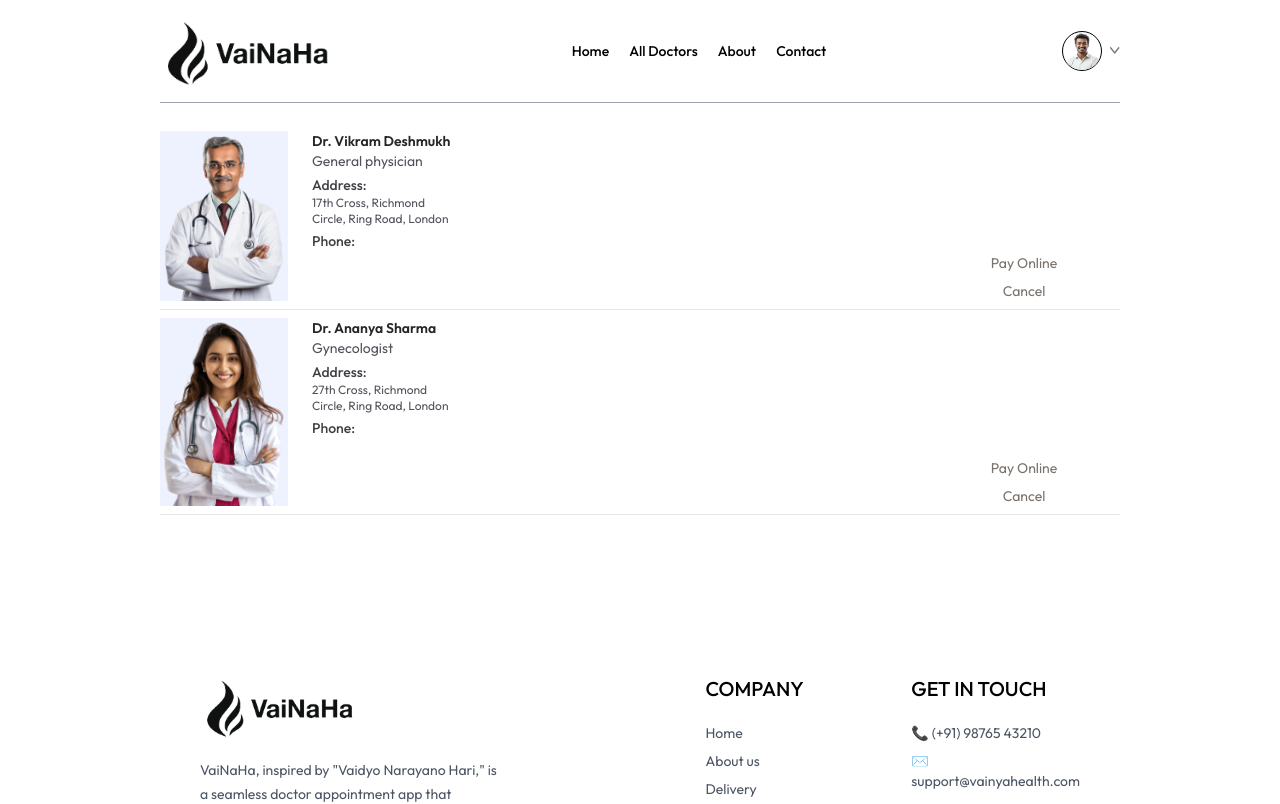
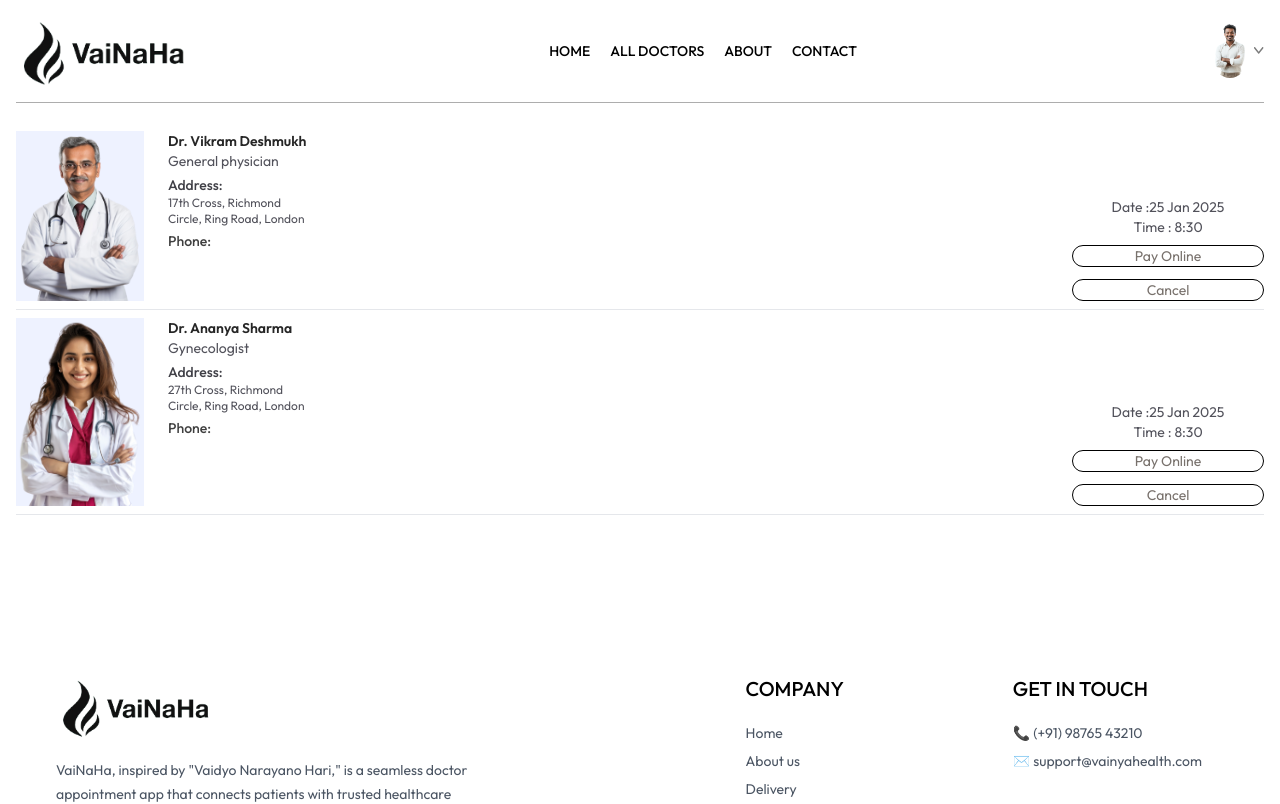
Before and after one commit to Anantarajkatti/VaiNaHa--doctor-appointment-App, a React (Vite) app in the folder frontend/: page /my-appointment in a window 1280 px wide. Shown: the top 804 px of the page. Built offline with nearby package versions, Linux system fonts and the light colour scheme.

Commit message:
showmenu

```diff
--- a/frontend/src/App.jsx
+++ b/frontend/src/App.jsx
@@ -1,34 +1,34 @@
-import React from 'react'
-import NavBar from './components/NavBar'
-import { Route,Routes } from 'react-router-dom'
-import Home from './pages/Home'
-import Doctors from './pages/Doctors'
-import Login from './pages/Login'
-import About from './pages/About'
-import Contact from './pages/Contact'
-import MyProfile from './pages/MyProfile'
-import MyAppointment from './pages/MyAppointment'
-import Appointment from './pages/Appointment'
-import Footer from './components/Footer'
+import React from "react";
+import NavBar from "./components/NavBar";
+import { Route, Routes } from "react-router-dom";
+import Home from "./pages/Home";
+import Doctors from "./pages/Doctors";
+import Login from "./pages/Login";
+import About from "./pages/About";
+import Contact from "./pages/Contact";
+import MyProfile from "./pages/MyProfile";
+import MyAppointment from "./pages/MyAppointment";
+import Appointment from "./pages/Appointment";
+import Footer from "./components/Footer";
 
 function App() {
   return (
-    <div className='mx-40 sm:mx[10%]'>
-     <NavBar/>
-     <Routes>
-      <Route path='/' element={<Home/>}/>
-      <Route path='/doctors' element={<Doctors/>}/>
-      <Route path='doctors/:speciality' element={<Doctors/>}/>
-      <Route path='/login' element={<Login/>}/>
-      <Route path='/about' element={<About/>}/>
-      <Route path='/contact' element={<Contact/>}/>
-      <Route path='/my-profile' element={<MyProfile/>}/>
-      <Route path='/my-appointment' element={<MyAppointment/>}/>
-      <Route path='/appointment/:docId' element={<Appointment/>}/>
-     </Routes>
-     <Footer/>
+    <div className="mx-4 sm:mx[10%]">
+      <NavBar />
+      <Routes>
+        <Route path="/" element={<Home />} />
+        <Route path="/doctors" element={<Doctors />} />
+        <Route path="doctors/:speciality" element={<Doctors />} />
+        <Route path="/login" element={<Login />} />
+        <Route path="/about" element={<About />} />
+        <Route path="/contact" element={<Contact />} />
+        <Route path="/my-profile" element={<MyProfile />} />
+        <Route path="/my-appointment" element={<MyAppointment />} />
+        <Route path="/appointment/:docId" element={<Appointment />} />
+      </Routes>
+      <Footer />
     </div>
-  )
+  );
 }
 
-export default App
+export default App;
--- a/frontend/src/components/NavBar.jsx
+++ b/frontend/src/components/NavBar.jsx
@@ -3,79 +3,105 @@ import { assets } from "../assets/assets_frontend/assets";
 import { NavLink, useNavigate } from "react-router-dom";
 
 function NavBar() {
-  // const [showDropDown, setShowDropDown] = useState(false);
+  const [showMenu, setShowMenu] = useState(false);
   const [token, SetToken] = useState(true);
 
   const navigate = useNavigate();
   return (
-    <div className="flex item-center justify-between text-sm py-4 mb-5 border-b border-b-gray-400">
+    <div className="flex items-center justify-between text-sm py-4 mb-5 border-b border-b-[#ADADAD]">
       <img
         onClick={() => navigate("/")}
-        className=" w-44   cursor-pointer"
+        className="w-44 cursor-pointer"
         src={assets.vainaha}
-        alt="Vainaha"
+        alt=""
       />
-      <ul className="hidden md:flex items-center gap-5 font-medium">
+      <ul className="md:flex items-start gap-5 font-medium hidden">
         <NavLink to="/">
-          <li className="py-1">Home</li>
+          <li className="py-1">HOME</li>
           <hr className="border-none outline-none h-0.5 bg-primary w-3/5 m-auto hidden" />
         </NavLink>
         <NavLink to="/doctors">
-          <li className="py-1">All Doctors</li>
-          <hr className="border-none outline-none h-0.5 bg-primary w-3/5 m-auto hidden " />
+          <li className="py-1">ALL DOCTORS</li>
+          <hr className="border-none outline-none h-0.5 bg-primary w-3/5 m-auto hidden" />
         </NavLink>
         <NavLink to="/about">
-          <li className="py-1">About</li>
+          <li className="py-1">ABOUT</li>
           <hr className="border-none outline-none h-0.5 bg-primary w-3/5 m-auto hidden" />
         </NavLink>
         <NavLink to="/contact">
-          <li className="py-1">Contact</li>
+          <li className="py-1">CONTACT</li>
           <hr className="border-none outline-none h-0.5 bg-primary w-3/5 m-auto hidden" />
         </NavLink>
       </ul>
-      <div className="flex items-center gap-4">
+
+      <div className="flex items-center gap-4 ">
         {token ? (
           <div className="flex items-center gap-2 cursor-pointer group relative">
-            <img
-              className="w-10 h-10 object-cover object-top rounded-full border border-black "
-              src={assets.profile_Ind}
-              alt="profile_pic"
-            />
-            <img className="w-2.5" src={assets.dropdown_icon} alt="drop_icon" />
-            <div className="absolute top-0 right-0 pt-14 text-base font-medium text-gray-600 z-20  hidden group-hover:block">
-              <div className="min-w-48 bg-stone-100 rounded flex flex-col gap-4 p-4">
+            <img className="w-8 rounded-full" src={assets.profile_Ind} alt="" />
+            <img className="w-2.5" src={assets.dropdown_icon} alt="" />
+            <div className="absolute top-0 right-0 pt-14 text-base font-medium text-gray-600 z-20 hidden group-hover:block">
+              <div className="min-w-48 bg-gray-50 rounded flex flex-col gap-4 p-4">
                 <p
                   onClick={() => navigate("/my-profile")}
-                  className=" hover:text-black cursor-pointer"
+                  className="hover:text-black cursor-pointer"
                 >
-                  {" "}
                   My Profile
                 </p>
                 <p
-                  onClick={() => navigate("/my-appointment")}
-                  className=" hover:text-black cursor-pointer"
+                  onClick={() => navigate("/my-appointments")}
+                  className="hover:text-black cursor-pointer"
                 >
-                  {" "}
-                  My Appontment
+                  My Appointments
                 </p>
-                <p
-                  onClick={() => SetToken(false)}
-                  className=" hover:text-black cursor-pointer"
-                >
-                  {" "}
-                  LogOut
-                </p>
+                <p className="hover:text-black cursor-pointer">Logout</p>
               </div>
             </div>
           </div>
         ) : (
           <button
             onClick={() => navigate("/login")}
-            className="bg-[#009698]  text-white px-8 py-3 rounded-full font-light hidden md:block"
+            className="bg-primary text-white px-8 py-3 rounded-full font-light hidden md:block"
           >
-            Create Account
+            Create account
           </button>
         )}
+        <img
+          onClick={() => setShowMenu(true)}
+          className="w-6 md:hidden"
+          src={assets.menu_icon}
+          alt=""
+        />
+
+        {/* ---- Mobile Menu ---- */}
+        <div
+          className={`md:hidden ${
+            showMenu ? "fixed w-full" : "h-0 w-0"
+          } right-0 top-0 bottom-0 z-20 overflow-hidden bg-white transition-all`}
+        >
+          <div className="flex items-center justify-between px-5 py-6">
+            <img src={assets.vainaha} className="w-36" alt="" />
+            <img
+              onClick={() => setShowMenu(false)}
+              src={assets.cross_icon}
+              className="w-7"
+              alt=""
+            />
+          </div>
+          <ul className="flex flex-col items-center gap-2 mt-5 px-5 text-lg font-medium">
+            <NavLink onClick={() => setShowMenu(false)} to="/">
+              <p className="px-4 py-2 rounded full inline-block">HOME</p>
+            </NavLink>
+            <NavLink onClick={() => setShowMenu(false)} to="/doctors">
+              <p className="px-4 py-2 rounded full inline-block">ALL DOCTORS</p>
+            </NavLink>
+            <NavLink onClick={() => setShowMenu(false)} to="/about">
+              <p className="px-4 py-2 rounded full inline-block">ABOUT</p>
+            </NavLink>
+            <NavLink onClick={() => setShowMenu(false)} to="/contact">
+              <p className="px-4 py-2 rounded full inline-block">CONTACT</p>
+            </NavLink>
+          </ul>
+        </div>
       </div>
     </div>
   );
--- a/frontend/src/context/AppContext.jsx
+++ b/frontend/src/context/AppContext.jsx
@@ -1,19 +1,18 @@
 import { createContext } from "react";
 import { doctors } from "../assets/assets_frontend/assets";
 
-export const AppContext = createContext()
-const currencySymbol="₹"
+export const AppContext = createContext();
+const currencySymbol = "₹";
 
-const AppContextProvider = (props)=>{
-    const value={
-        doctors,currencySymbol
-    }
+const AppContextProvider = (props) => {
+  const value = {
+    doctors,
+    currencySymbol,
+  };
 
-    return(
-        <AppContext.Provider value={value}>
-            {props.children}
-        </AppContext.Provider>
-    )
-}
+  return (
+    <AppContext.Provider value={value}>{props.children}</AppContext.Provider>
+  );
+};
 
-export default AppContextProvider
+export default AppContextProvider;
--- a/frontend/src/pages/MyAppointment.jsx
+++ b/frontend/src/pages/MyAppointment.jsx
@@ -27,12 +27,22 @@ function MyAppointment() {
             </p>
           </div>
           <div className="flex flex-col gap-2 justify-end">
-            <button className="text-sm text-stone-500 text-center sm:min-w-48">
-              Pay Online
-            </button>
-            <button className="text-sm text-stone-500 text-center sm:min-w-48">
-              Cancel
-            </button>
+            <div className="flex flex-col justify-center">
+              <p className="text-sm text-zinc-600 text-center">
+                Date :<span>25 Jan 2025</span>
+              </p>
+              <p className="text-sm text-zinc-600 text-center">
+                Time :<span> 8:30</span>
+              </p>
+            </div>
+            <div className="flex flex-col gap-3">
+              <button className="text-sm b-5 rounded-full text-stone-500 text-center sm:min-w-48 border border-black hover:bg-blue-700 hover:text-red-50">
+                Pay Online
+              </button>
+              <button className="text-sm b-5 rounded-full text-stone-500 text-center sm:min-w-48 border border-black hover:bg-red-700 hover:text-red-50">
+                Cancel
+              </button>
+            </div>
           </div>
         </div>
       ))}
```
Also changed, not shown: frontend/src/components/RelatedDoctors.jsx (+42 -22 lines), frontend/src/pages/About.jsx (+56 -24 lines).
